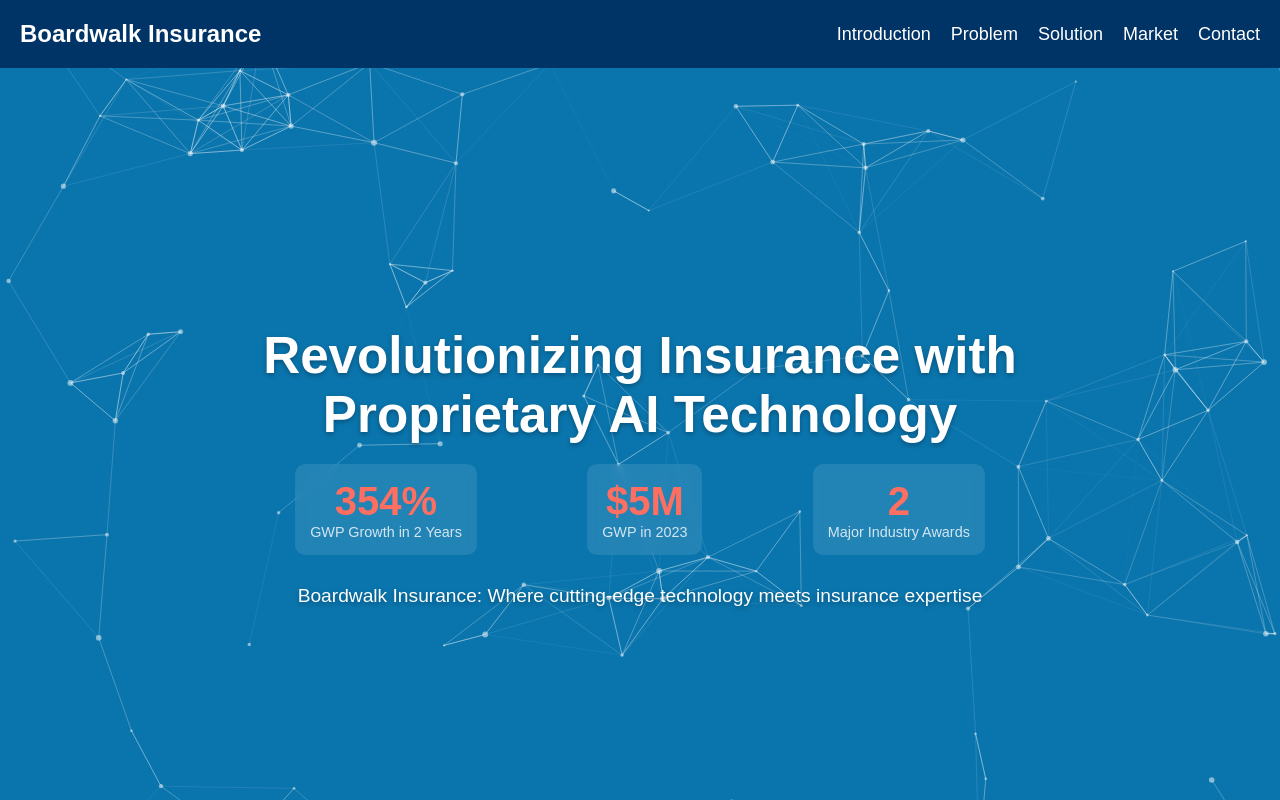
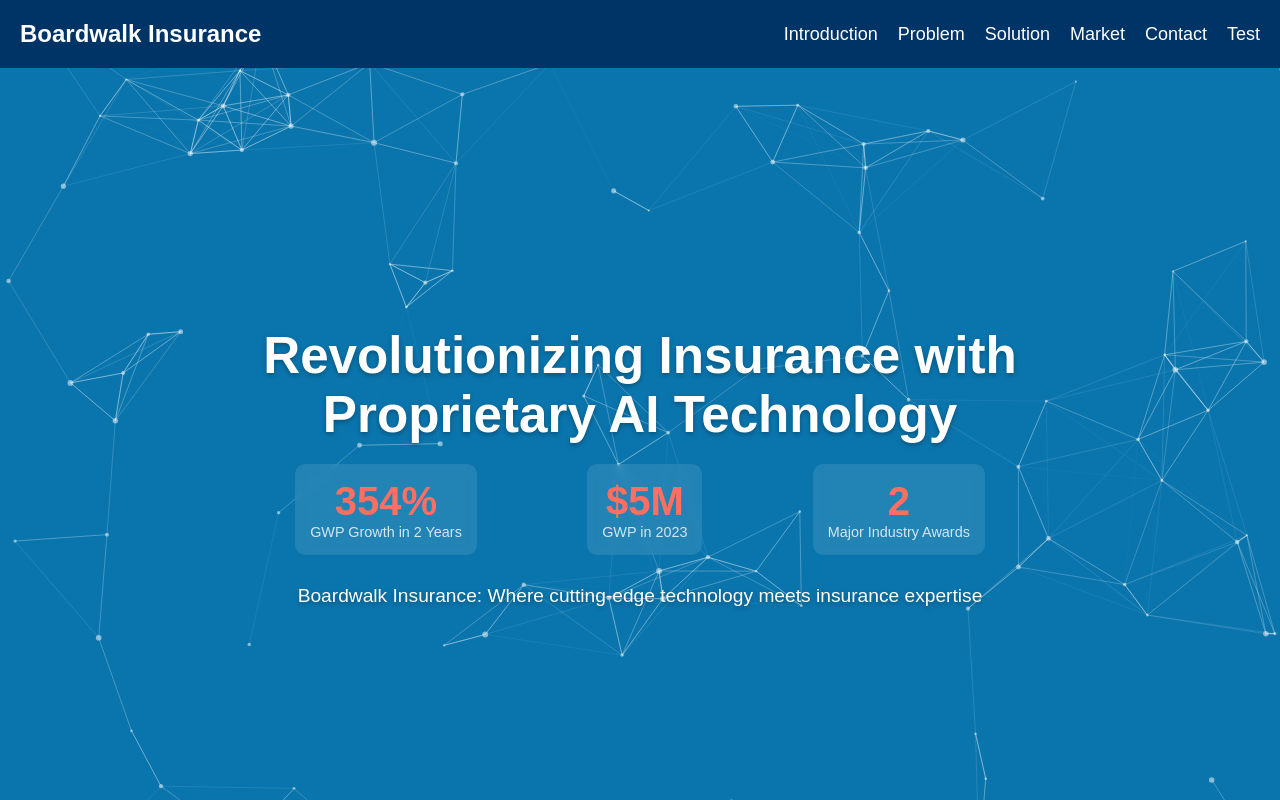
Before and after one commit to tarasbob/boardwalk, a React (Create React App) app: page / in a window 1280 px wide. Shown: the top 800 px of the page. Built offline with nearby package versions, Linux system fonts and the light colour scheme.

Commit message:
BWI - Add new test sub menu in header

```diff
--- a/src/components/Header.js
+++ b/src/components/Header.js
@@ -11,6 +11,7 @@
         <a href="#solution">Solution</a>
         <a href="#market">Market</a>
         <a href="#contact">Contact</a>
+        <a href="#contact">Test</a>
       </nav>
     </header>
   );
```
